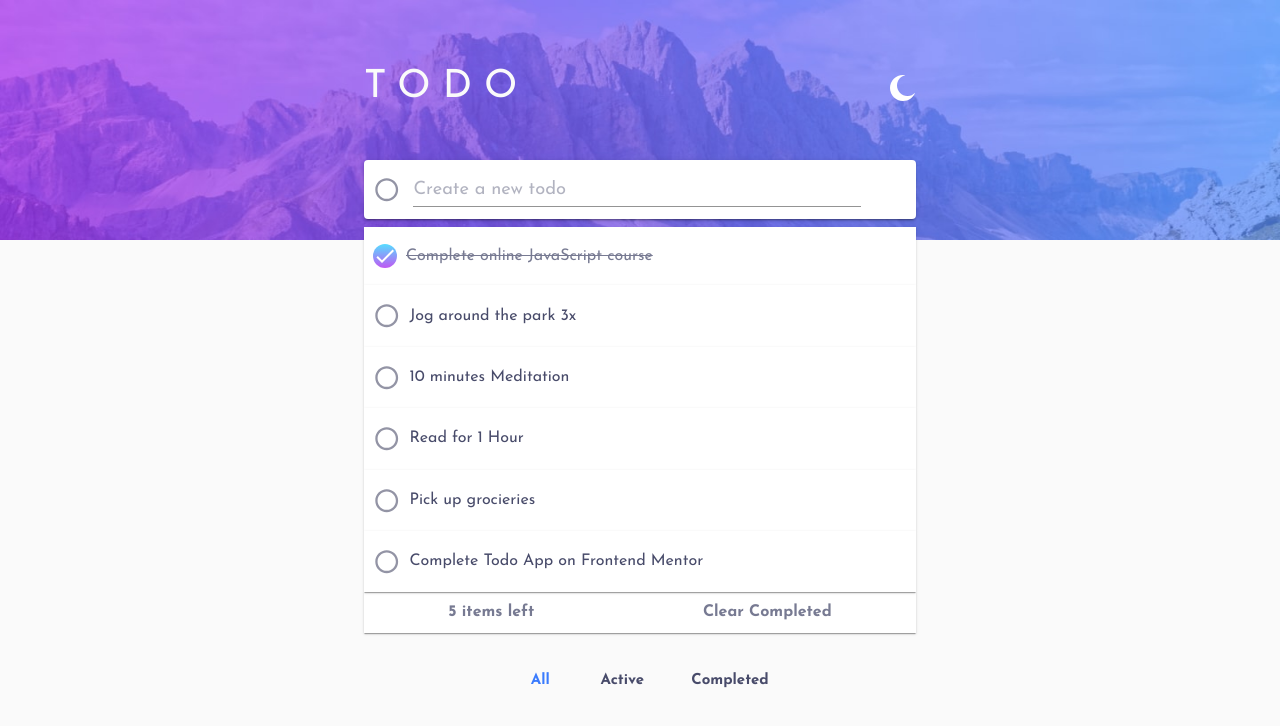
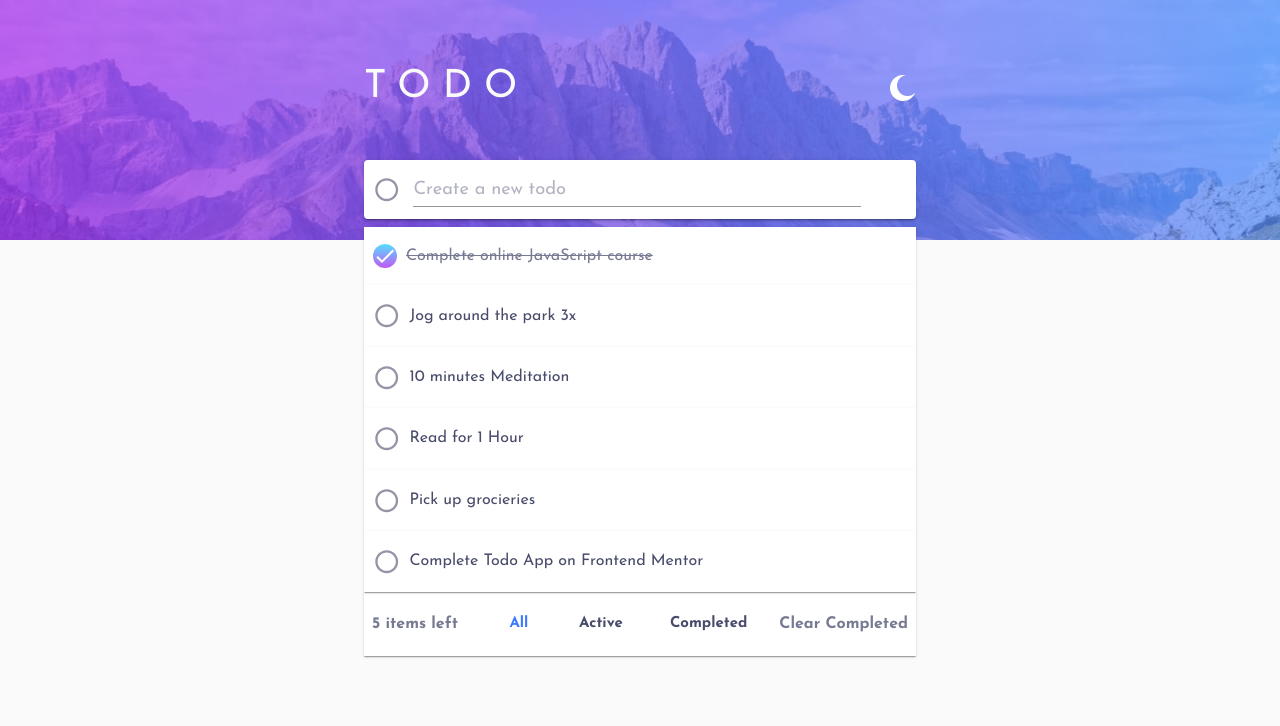
Before and after one commit to shalash23/todo-frontendmenor, a React (Vite) app: page / in a window 1280 px wide. Shown: the top 726 px of the page. Built offline with nearby package versions, Linux system fonts and the light colour scheme.

Commit message:
finishing touches

```diff
--- a/src/App.jsx
+++ b/src/App.jsx
@@ -129,7 +129,7 @@ const App = () => {
                   paddingTop: 1,
                 }}
               >
-                <TodoList />
+                <TodoList matches={matches}/>
               </Container>
             </Box>
           </Container>
--- /dev/null
+++ b/src/Components/TabsSelectionFullScreen.jsx
@@ -0,0 +1,42 @@
+import React from "react";
+import { Paper, Box, Typography } from "@mui/material";
+import TabsWrappedLabel from "./TabsWrappedLabel";
+
+const TabsSelectionFullScreen = ({ tasks }) => {
+    const tasksLength = tasks.filter((task) => !task.completed);
+  return (
+    <div>
+      <Paper
+        square
+        sx={{
+          width: "100%",
+          paddingY: 1,
+          display: "flex",
+          alignItems: "center",
+          justifyContent: "flex-start",
+        }}
+      >
+        <Box
+          sx={{
+            display: "flex",
+            alignItems: "center",
+            justifyContent: "space-around",
+            width: "100%",
+          }}
+        >
+          <Typography variant="subtitle2" component="p" noWrap>
+            {tasksLength.length} items left
+          </Typography>
+          <Typography variant="subtitle2" component="p" noWrap>
+            Clear Completed
+          </Typography>
+        </Box>
+      </Paper>
+      <Box marginTop={3}>
+        <TabsWrappedLabel />
+      </Box>
+    </div>
+  );
+};
+
+export default TabsSelectionFullScreen;
--- /dev/null
+++ b/src/Components/TabsSelectionSmallScreens.jsx
@@ -0,0 +1,40 @@
+import React from "react";
+import { Box, Paper,  Typography } from "@mui/material";
+import TabsWrappedLabel from "./TabsWrappedLabel";
+
+const TabsSelectionSmallScreens = ({tasks}) => {
+        const tasksLength = tasks.filter(task => !task.completed)
+  return (
+    <div>
+      <Paper
+        square
+        sx={{
+          width: "100%",
+          paddingY: 1,
+          display: "flex",
+          alignItems: "center",
+          justifyContent: "flex-start",
+        }}
+      >
+        <Box
+          sx={{
+            display: "flex",
+            alignItems: "center",
+            justifyContent: "space-around",
+                      width: "100%",
+          }}
+        >
+          <Typography variant="subtitle2" component="p" noWrap>
+                 {tasksLength.length}      items left
+          </Typography>
+        <TabsWrappedLabel />
+          <Typography variant="subtitle2" component="p" noWrap>
+            Clear Completed
+          </Typography>
+        </Box>
+      </Paper>
+    </div>
+  );
+};
+
+export default TabsSelectionSmallScreens;
--- a/src/Components/TabsWrappedLabel.jsx
+++ b/src/Components/TabsWrappedLabel.jsx
@@ -1,17 +1,26 @@
 import * as React from "react";
 import Tabs from "@mui/material/Tabs";
 import Tab from "@mui/material/Tab";
-import Box from "@mui/material/Box";
+import { Box } from "@mui/material";
+import { TodoContextUpdatedState } from "../TodoContext";
+
 
 export default function TabsWrappedLabel() {
-  const [value, setValue] = React.useState("All");
+  const [value,setValue] = React.useContext(TodoContextUpdatedState);
 
   const handleChange = (event, newValue) => {
-    setValue(newValue);
+    setValue(newValue)
+
+
   };
 
   return (
-    <Box sx={{ width: "auto" }}>
+    <Box sx={{
+      width: "auto",
+      display: 'flex',
+      alignItems: 'center',
+      justifyContent:'center',
+    }}>
       <Tabs
         value={value}
         onChange={handleChange}
--- a/src/Components/TodoList.jsx
+++ b/src/Components/TodoList.jsx
@@ -1,13 +1,13 @@
 import React, { useContext } from "react";
 import Todos from "./Todos";
-import { Paper, Box, Typography } from "@mui/material";
 import CircularProgress from "@mui/material/CircularProgress";
-import { TodoContext } from "../TodoContext";
-
-import TabsWrappedLabel from "./TabsWrappedLabel";
-const TodoList = () => {
-  const [tasks, setTasks] = useContext(TodoContext);
-
+import { TodoContext,TodoContextUpdatedState } from "../TodoContext";
+import TabsSelectionFullScreen from "./TabsSelectionFullScreen";
+import TabsSelectionSmallScreens from "./TabsSelectionSmallScreens";
+const TodoList = ({ matches }) => {
+  console.log(TodoContext)
+  const [tasks] = useContext(TodoContext);
+  const [filteredValue] = useContext(TodoContextUpdatedState)
   if (!tasks) {
     return (
       <div>
@@ -16,72 +16,45 @@ const TodoList = () => {
     );
   }
 
-  return (
-    <div >
-        {tasks.map((todo) => {
-          return (
-            <div
-
-              key={todo.id}
-            >
-              <Todos todo={todo} key={todo.tasks} />
-            </div>
-          );
-        })}
-      <Paper
-        // elevation={12}
-        // variant="outlined"
-        square
-        sx={{
-          width: "100%",
-          paddingY: 1,
-          display: "flex",
-          alignItems: "center",
-          justifyContent: "flex-start",
-        }}
-      >
-        <Box
-          sx={{
-            display: "flex",
-            alignItems: "center",
-            justifyContent: "space-around",
-            width: "100%",
-          }}
-        >
-          <Typography
-            variant="subtitle2"
-            component="p"
-            // fontSize={18}
-            noWrap
-            // sx={{
-            //   fontFamily: "Josefin Sans",
-            //   fontWeight: "400",
-            //   color: "hsl(233, 11%, 84%)",
-            // }}
-          >
-            5 items left
-          </Typography>
-          <Typography
-            variant="subtitle2"
-            component="p"
-            noWrap
-            // sx={{
-            //   fontFamily: "Josefin Sans",
-            //   fontWeight: "400",
-            //   color: "hsl(233, 11%, 84%)",
-            // }}
-          >
-            Clear Completed
-          </Typography>
-        </Box>
-      </Paper>
-      <Box marginTop={3}>
-
-      <TabsWrappedLabel/>
-      </Box>
+  // const arrayValues =       {tasks.map((todo) => {
+  //       return (
+  //         <div key={todo.id}>
+  //           <Todos todo={todo} key={todo.tasks} />
+  //         </div>
+  //       );
+  //     })}
 
 
+  const filteredValues = tasks.filter(task => {
+       if (filteredValue === 'All') {
+        return task
+    } if (filteredValue === 'Completed') {
+        return task.completed
+    }
+    if (filteredValue === 'Active') {
+        return !task.completed
+    }
+  }).map(todo => {
+     return (
+          <div key={todo.id}>
+            <Todos todo={todo} key={todo.tasks} />
+          </div>
+        );
+  })
+
+  return (
+    <div>
+      {filteredValues}
+         {matches ? (
+
+        <TabsSelectionFullScreen tasks={tasks} />
+
+          ) : (
+          <TabsSelectionSmallScreens tasks={tasks} />
+  )
+  }
     </div>
+
   );
 };
 
--- a/src/TodoContext.jsx
+++ b/src/TodoContext.jsx
@@ -2,12 +2,24 @@ import data from "../data";
 import { createContext, useState } from "react";
 
 export const TodoContext = createContext();
+export const TodoContextUpdatedState = createContext()
 
 export const TodoContextProvider = ({ children }) => {
   const [todoTasks, setTodoTasks] = useState(data);
+  const [sortArray, setSortArray] = useState('All')
+  const values = {
+    todoTasks,
+    setTodoTasks,
+    sortArray,
+    setSortArray
+  }
 
 
   return (
-    <TodoContext.Provider value={[todoTasks,setTodoTasks]}>{children}</TodoContext.Provider>
+    <TodoContext.Provider value={[todoTasks, setTodoTasks]}>
+      <TodoContextUpdatedState.Provider value={[sortArray,setSortArray]}>
+        {children}
+      </TodoContextUpdatedState.Provider>
+    </TodoContext.Provider>
   );
 };
```
